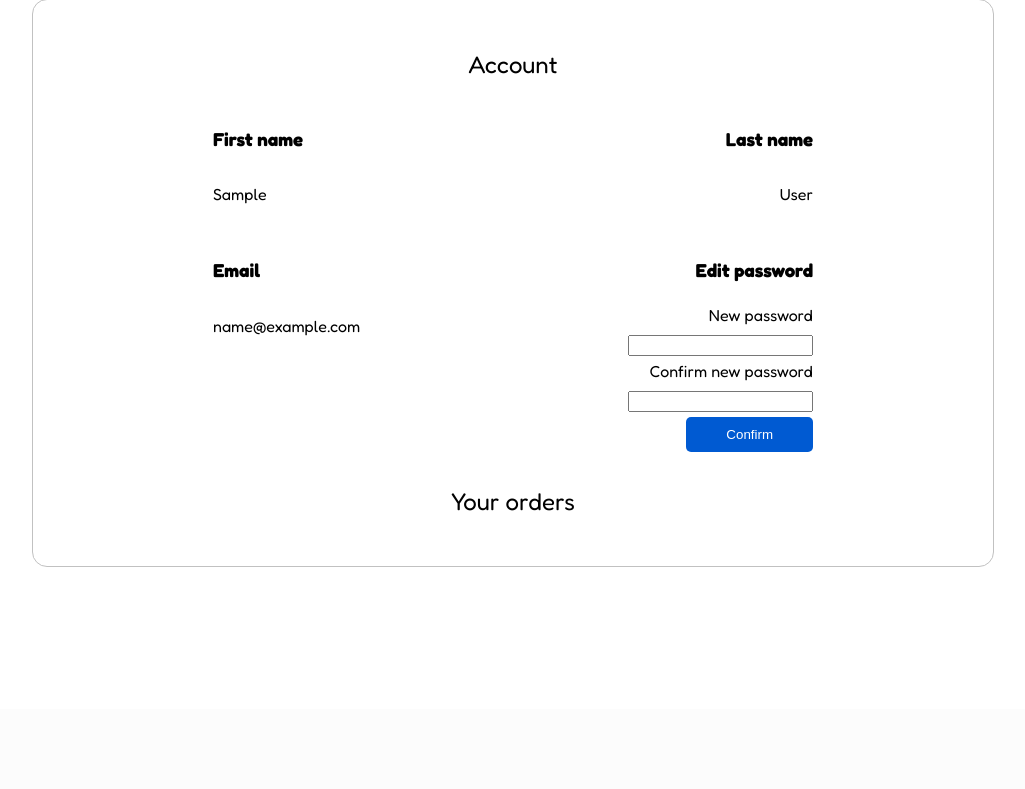
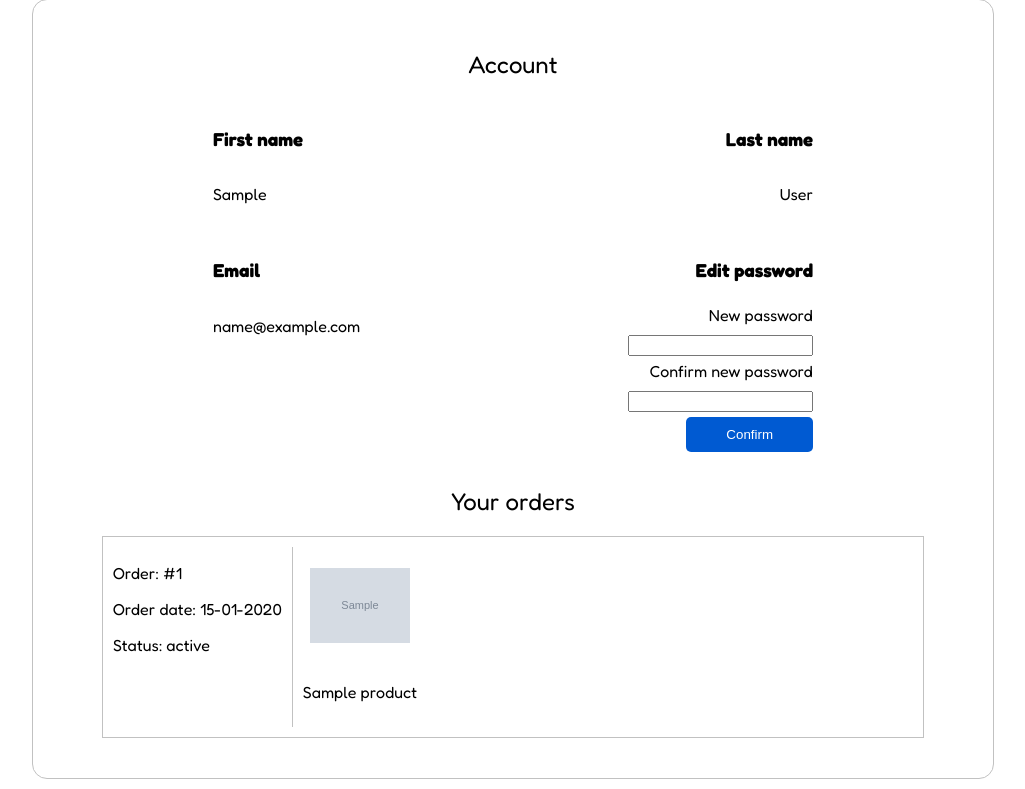
Before and after one commit to r1003875/LEGO, a PHP site: page /account.php in a window 1280 px wide. Shown: the part 91-880 px from the top of the page, without its empty margins (127-1152 px from the left). Before the commit the page ends 658 px from the top, so only its background shows below. Run offline with PHP 8.4, Linux system fonts and the light colour scheme; the visitor is signed in with stand-in values (Sample User, id 1); tables that the repository leaves empty or names only in its code hold one stand-in row (values such as "Sample post"); grey boxes marked "Sample" are stand-in pictures.

Commit message:
feat: user can see previous orders

```diff
--- a/account.php
+++ b/account.php
@@ -7,6 +7,8 @@
         include_once(__DIR__."/classes/User.php");
         include_once(__DIR__."/classes/Admin.php");
         include_once(__DIR__."/classes/Customer.php");
+        include_once(__DIR__."/classes/Order.php");
+        include_once(__DIR__."/classes/Product.php");
         $getUser = User::getUser($_SESSION['email']);
         if($getUser[0]['admin'] != 0){
             $user = new Admin();
@@ -29,6 +31,8 @@
                 }
             }
         }
+
+        $orders = Order::getOrders($getUser[0]['id']);
 
 ?><!DOCTYPE html>
 <html lang="en">
@@ -77,9 +81,27 @@
         </form>
         <section class="user_orders">
             <h2>Your orders</h2>
-            <?php
-
-            ?>
+            <?php foreach($orders as $order): ?>
+                    <article>
+                    <?php
+                        $order_products = Order::getOrderProducts($order['id']);
+                        echo "<div class='order'>";
+                        echo "<p>Order: #".$order['id']."</p>";
+                        echo "<p>Order date: ".date("d-m-Y", strtotime($order['order_date']))."</p>";
+                        echo "<p>Status: ".$order['status']."</p>";
+                        echo "</div>";
+                        echo "<div class='products'>";
+                        foreach($order_products as $product){
+                            $product_id = $product['products_id'];
+                            $product = Product::getProductById($product_id);
+                            echo "<div class='product'>";
+                            echo "<div class='order_image_holder'><img src='".$product['image']."' alt='".$product['name']."'></div>";
+                            echo "<p>".$product['name']."</p>";
+                            echo "</div>";
+                        }
+                    ?>
+                    </article>
+                <?php endforeach;?>
         </section>
     </main>
 </body>
--- a/classes/Order.php
+++ b/classes/Order.php
@@ -79,4 +79,20 @@
             $statement->bindValue(":product_id", $product_id);
             $statement->execute();
         }
+
+        public static function getOrders($user_id){
+            $conn = Db::getConnection();
+            $statement = $conn->prepare("select * from `order` where user_id = :user_id");
+            $statement->bindValue(":user_id", $user_id);
+            $statement->execute();
+            return $statement->fetchAll(PDO::FETCH_ASSOC);
+        }
+
+        public static function getOrderProducts($order_id){
+            $conn = Db::getConnection();
+            $statement = $conn->prepare("select * from order_products where order_id = :order_id");
+            $statement->bindValue(":order_id", $order_id);
+            $statement->execute();
+            return $statement->fetchAll(PDO::FETCH_ASSOC);
+        }
     }
--- a/css/styles.css
+++ b/css/styles.css
@@ -527,3 +527,55 @@ article img{
     width: 450px;
     height: 150px;
 }
+
+.user_orders article{
+    display: flex;
+    flex-direction: row;
+    border: 1px solid rgb(193, 193, 193);
+    padding: 10px;
+    margin: 10px 0;
+    width: 800px;
+    height: 180px;
+    gap: 10px;
+}
+
+.user_orders h2{
+    text-align: center;
+}
+
+.products{
+    display: flex;
+    flex-direction: row;
+    justify-content: space-between;
+    align-items: center;
+    flex-wrap: wrap;
+    width: 600px;
+    height: 180px;
+}
+
+.product{
+    display: flex;
+    flex-direction: column;
+    justify-content: center;
+    align-items: center;
+    gap: 10px;
+    text-align: center;
+}
+
+.order_image_holder{
+    width: 100px;
+    height: 100px;
+    display: flex;
+    justify-content: center;
+    align-items: center;
+}
+
+.product img{
+    max-width: 100px;
+    max-height: 100px;
+}
+
+.order{
+    border-right: 1px solid rgb(193, 193, 193);
+    padding-right: 10px;
+}
```
